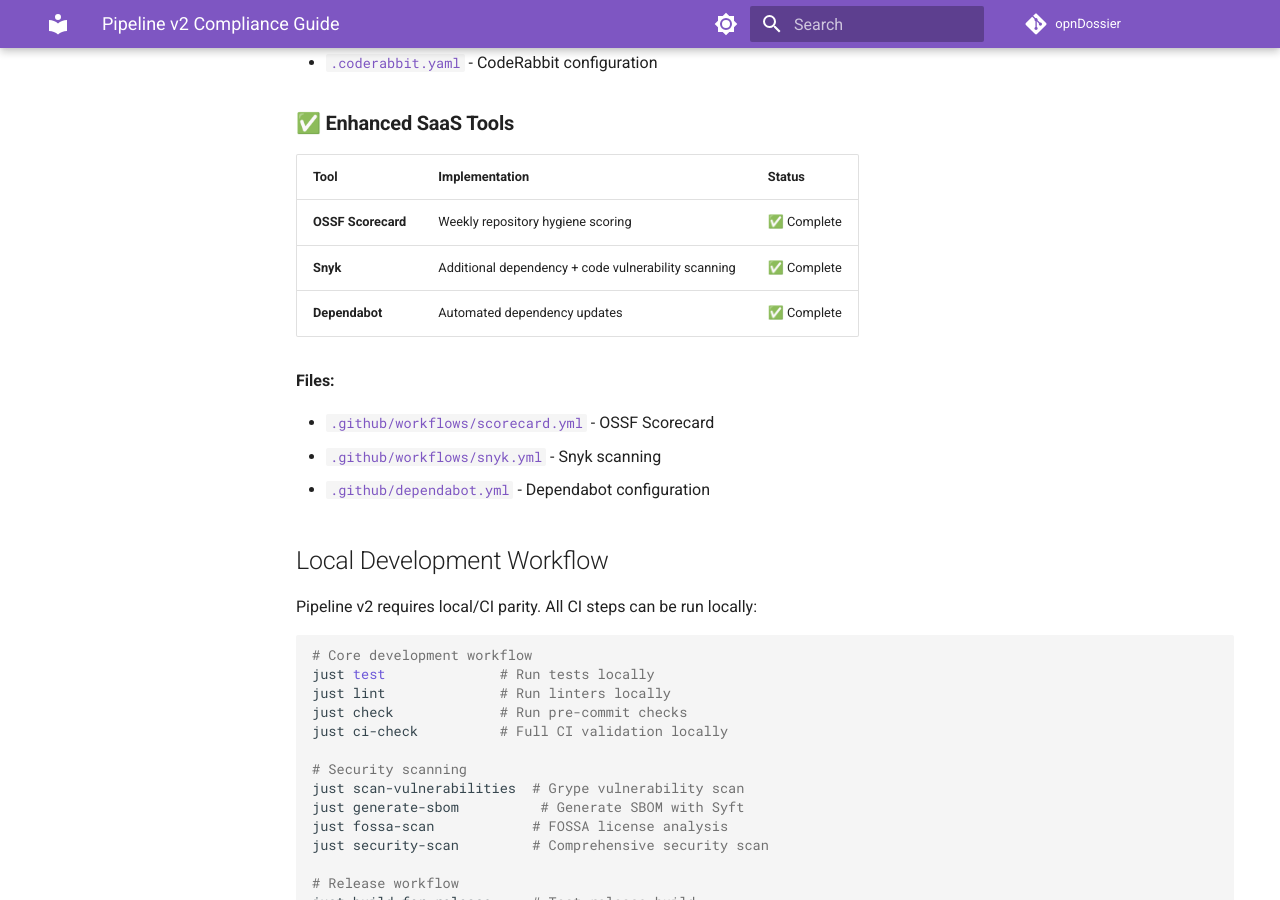
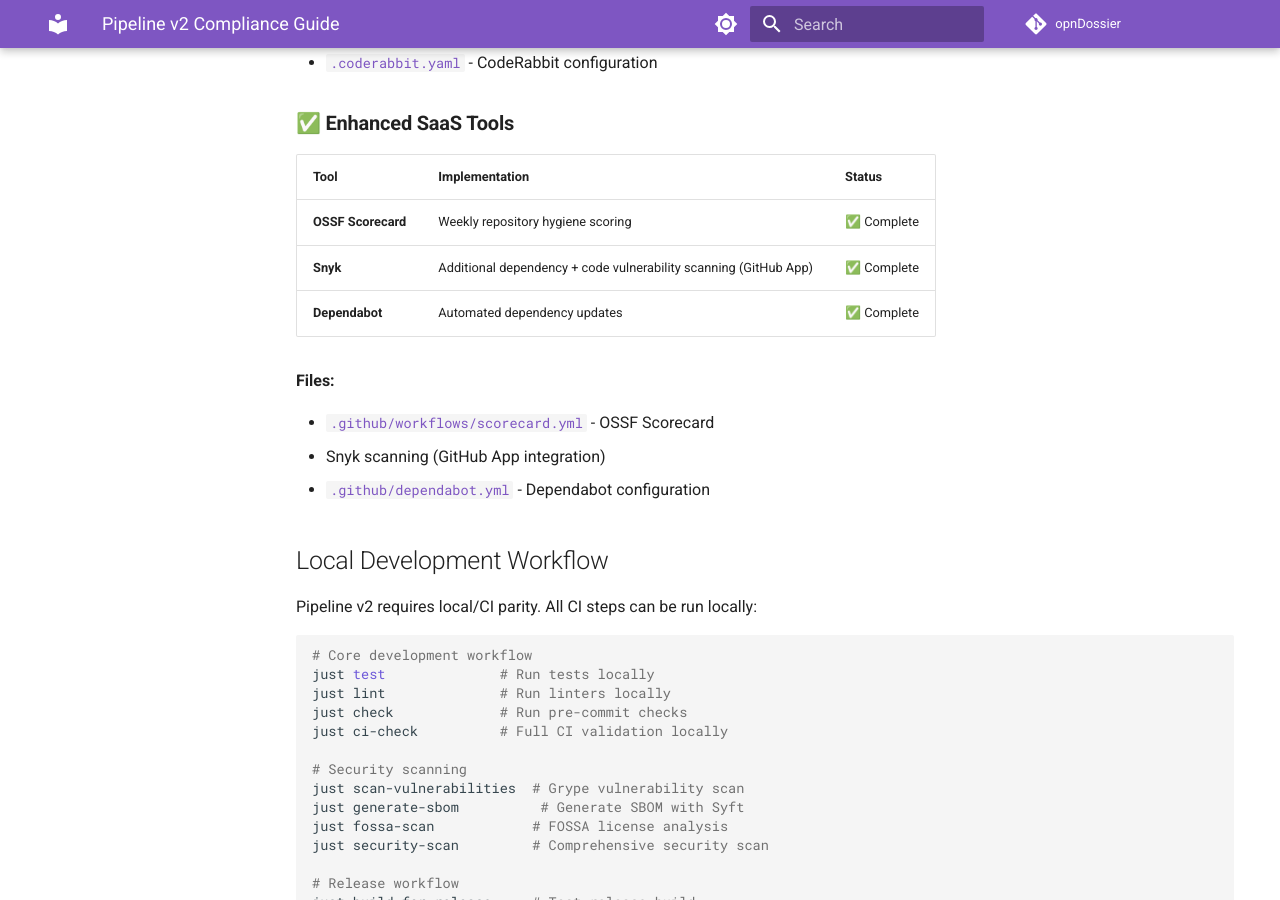
Before and after one commit to EvilBit-Labs/opnDossier, an MkDocs documentation site: the page built from docs/pipeline-v2-compliance.md, in a window 1280 px wide and 900 px high, scrolled down 2128 px. Built offline with MkDocs 1.6.1 and Material for MkDocs 9.7.7, drawn with Linux system fonts in a browser that asks for light colours; comment, search, counter and statistics services are not loaded; the version menu is left out; some of the changed text lies outside the part shown.

Commit message:
ci: remove Snyk workflow from GitHub Actions
- Deleted the Snyk security scan workflow file from the GitHub Actions directory.
- Updated documentation to reflect the removal and integration of Snyk as a GitHub App for vulnerability scanning.

No tests affected; all existing tests passed successfully.

```diff
--- a/docs/pipeline-v2-compliance.md
+++ b/docs/pipeline-v2-compliance.md
@@ -66,16 +66,16 @@
 
 ### ✅ **Enhanced SaaS Tools**
 
-| Tool               | Implementation                                      | Status      |
-| ------------------ | --------------------------------------------------- | ----------- |
-| **OSSF Scorecard** | Weekly repository hygiene scoring                   | ✅ Complete |
-| **Snyk**           | Additional dependency + code vulnerability scanning | ✅ Complete |
-| **Dependabot**     | Automated dependency updates                        | ✅ Complete |
+| Tool               | Implementation                                                   | Status      |
+| ------------------ | ---------------------------------------------------------------- | ----------- |
+| **OSSF Scorecard** | Weekly repository hygiene scoring                                | ✅ Complete |
+| **Snyk**           | Additional dependency + code vulnerability scanning (GitHub App) | ✅ Complete |
+| **Dependabot**     | Automated dependency updates                                     | ✅ Complete |
 
 **Files:**
 
 - [`.github/workflows/scorecard.yml`](../.github/workflows/scorecard.yml) - OSSF Scorecard
-- [`.github/workflows/snyk.yml`](../.github/workflows/snyk.yml) - Snyk scanning
+- Snyk scanning (GitHub App integration)
 - [`.github/dependabot.yml`](../.github/dependabot.yml) - Dependabot configuration
 
 ## Local Development Workflow
@@ -134,7 +134,7 @@
 - **SLSA Level 3 Provenance**: Every release includes cryptographic proof of build integrity
 - **Cosign Signatures**: All artifacts signed using keyless OIDC signing
 - **SBOM Generation**: Complete software bill of materials in SPDX format
-- **Vulnerability Scanning**: Comprehensive scanning with Grype and Snyk
+- **Vulnerability Scanning**: Comprehensive scanning with Grype and Snyk (GitHub App)
 
 ### Verification
 
@@ -161,7 +161,7 @@
 ### Scheduled Scans
 
 - **OSSF Scorecard**: Weekly repository hygiene assessment
-- **Snyk Vulnerability Scan**: Weekly dependency vulnerability scanning
+- **Snyk Vulnerability Scan**: Weekly dependency vulnerability scanning (GitHub App)
 - **CodeQL Analysis**: Weekly code security analysis
 - **Dependabot Updates**: Weekly dependency updates
 
@@ -182,12 +182,12 @@
 
 Required secrets for full functionality:
 
-| Secret            | Purpose                   | Required For |
-| ----------------- | ------------------------- | ------------ |
-| `CODECOV_TOKEN`   | Coverage reporting        | CI           |
-| `FOSSA_API_KEY`   | License scanning          | CI + Local   |
-| `SNYK_TOKEN`      | Vulnerability scanning    | CI           |
-| `SCORECARD_TOKEN` | OSSF Scorecard (optional) | CI           |
+| Secret            | Purpose                             | Required For |
+| ----------------- | ----------------------------------- | ------------ |
+| `CODECOV_TOKEN`   | Coverage reporting                  | CI           |
+| `FOSSA_API_KEY`   | License scanning                    | CI + Local   |
+| `SNYK_TOKEN`      | Vulnerability scanning (GitHub App) | N/A          |
+| `SCORECARD_TOKEN` | OSSF Scorecard (optional)           | CI           |
 
 ## Compliance Verification
 
```
Also changed, not shown: 1 other file.
